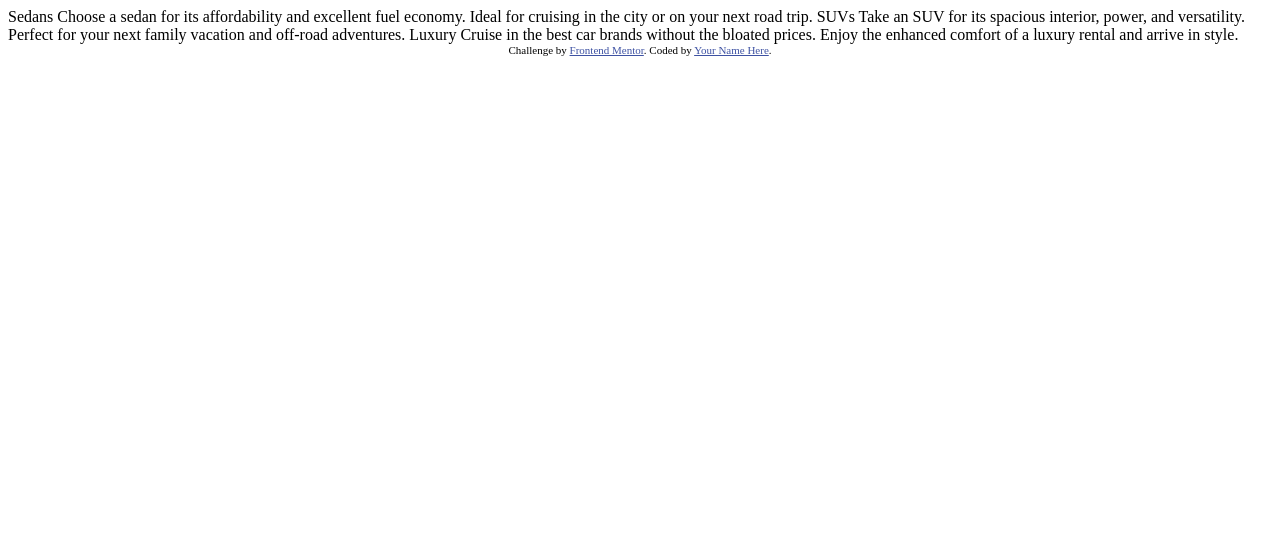
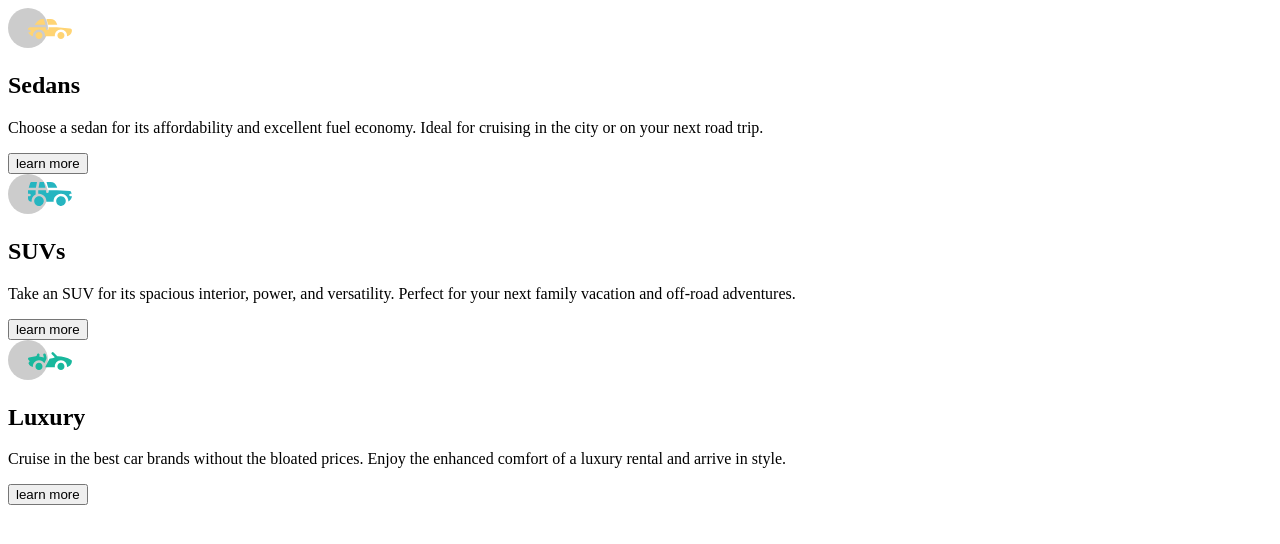
Before and after one commit to siavhnz/3-column-preview-card, a plain HTML site: page index.html in a window 1280 px wide. Drawn offline with Linux system fonts and the light colour scheme.

Commit message:
HTML skeleton created

```diff
--- a/index.html
+++ b/index.html
@@ -8,29 +8,34 @@
 
   <title>Frontend Mentor | 3-column preview card component</title>
 
-  <!-- Feel free to remove these styles or customise in your own stylesheet 👍 -->
-  <style>
-    .attribution { font-size: 11px; text-align: center; }
-    .attribution a { color: hsl(228, 45%, 44%); }
-  </style>
 </head>
 <body>
 
-  Sedans
-  Choose a sedan for its affordability and excellent fuel economy. Ideal for cruising in the city
-  or on your next road trip.
-
-  SUVs
-  Take an SUV for its spacious interior, power, and versatility. Perfect for your next family vacation
-  and off-road adventures.
-
-  Luxury
-  Cruise in the best car brands without the bloated prices. Enjoy the enhanced comfort of a luxury
-  rental and arrive in style.
-
-  <div class="attribution">
-    Challenge by <a href="https://www.frontendmentor.io?ref=challenge" target="_blank">Frontend Mentor</a>.
-    Coded by <a href="#">Your Name Here</a>.
-  </div>
+  <main>
+    <article>
+      <img src="./assets/images/icon-sedans.svg" alt="sedans info" aria-hidden="true" />
+      <h1>Sedans</h1>
+      <p>
+        Choose a sedan for its affordability and excellent fuel economy. Ideal for cruising in the city or on your next road trip.
+      </p>
+      <button>learn more</button>
+    </article>
+    <article>
+      <img src="./assets/images/icon-suvs.svg" alt="suvs info" aria-hidden="true" />
+      <h1>SUVs</h1>
+      <p>
+        Take an SUV for its spacious interior, power, and versatility. Perfect for your next family vacation and off-road adventures.
+      </p>
+      <button>learn more</button>
+    </article>
+    <article>
+      <img src="./assets/images/icon-luxury.svg" alt="luxury info" aria-hidden="true" />
+      <h1>Luxury</h1>
+      <p>
+        Cruise in the best car brands without the bloated prices. Enjoy the enhanced comfort of a luxury rental and arrive in style.
+      </p>
+      <button>learn more</button>
+    </article>
+  </main>
 </body>
 </html>
```
Also changed, not shown: 1 other file.
